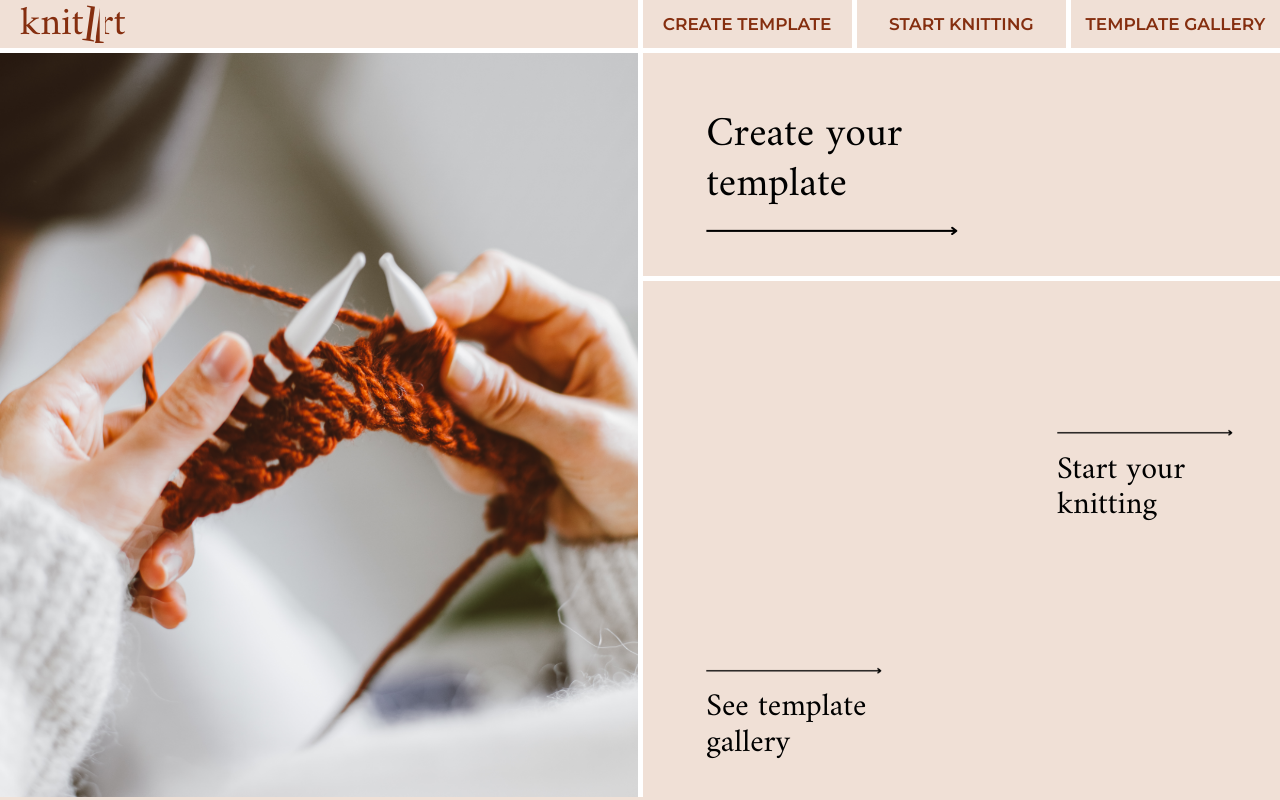
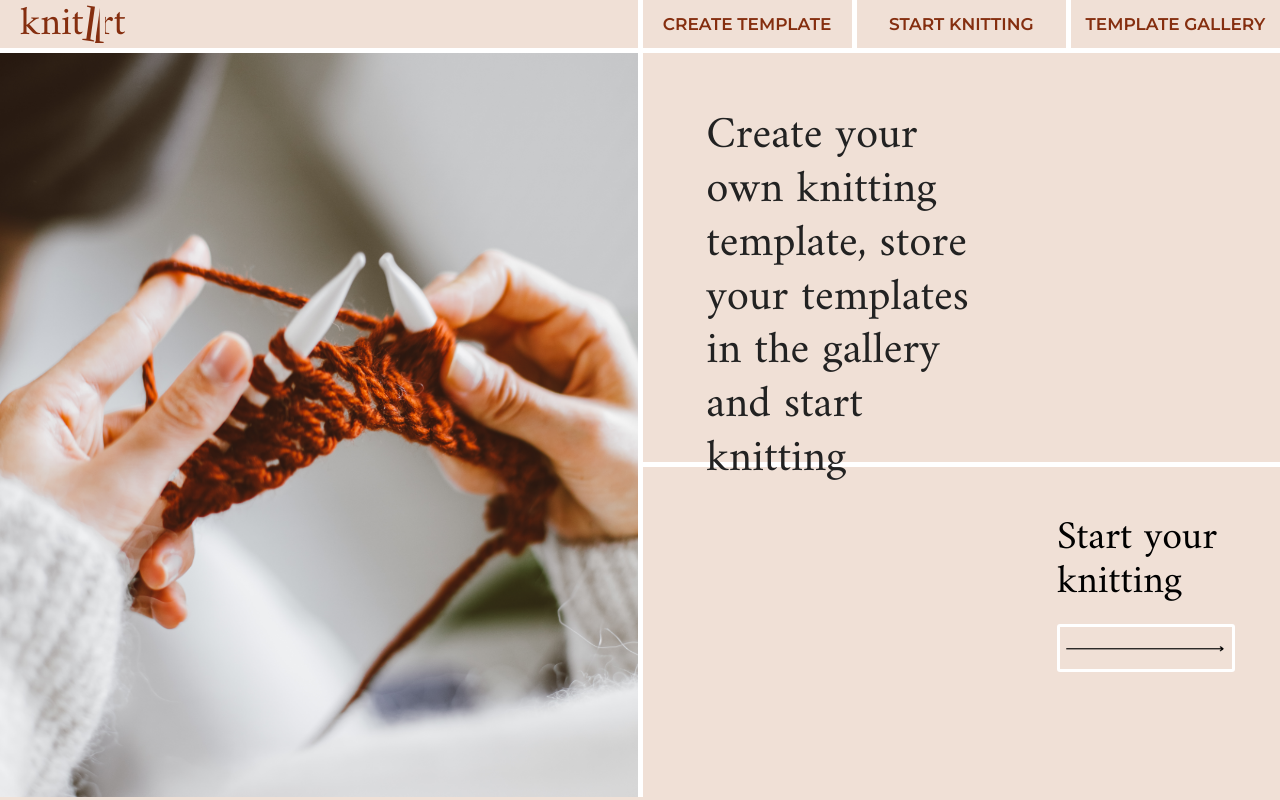
Before and after one commit to GabCzek/KnitArt, a React (Create React App) app: page / in a window 1280 px wide. Built offline with nearby package versions, Linux system fonts and the light colour scheme; no server answers; the database is empty; a web font is replaced by a local one.

Commit message:
fireabase change, home view changed

```diff
--- a/src/App.scss
+++ b/src/App.scss
@@ -1,5 +1,5 @@
-@import "general/reset.scss";
-@import "general/variables.scss";
+@import "styles/reset.scss";
+@import "styles/variables.scss";
 @import "dashboard/dashboard.scss";
 @import "mobile/mobile.scss";
 @import "home/home.scss";
--- a/src/firebase.js
+++ b/src/firebase.js
@@ -3,12 +3,12 @@ import { collection, getFirestore } from "firebase/firestore";
 import { getStorage } from "firebase/storage";
 
 const firebaseConfig = {
-  apiKey: "AIzaSyDuV36FLI0nsZT_4ET6RemgmFhVu1-Qukw",
-  authDomain: "knitart-c38ed.firebaseapp.com",
-  projectId: "knitart-c38ed",
-  storageBucket: "knitart-c38ed.appspot.com",
-  messagingSenderId: "949312244882",
-  appId: "1:949312244882:web:62f082ab70d81eef5faa4b",
+  apiKey: "AIzaSyDxWIVyilzoMEaXcboDiD-TH5MqDl1XJoo",
+  authDomain: "knitart-432d6.firebaseapp.com",
+  projectId: "knitart-432d6",
+  storageBucket: "knitart-432d6.appspot.com",
+  messagingSenderId: "566278852449",
+  appId: "1:566278852449:web:e2fbf95d0d329d5e79bf20"
 };
 
 const app = initializeApp(firebaseConfig);
--- a/src/home/Home.js
+++ b/src/home/Home.js
@@ -7,28 +7,22 @@ const Home = () => {
       <div className="main-container">
         <div className="home-content">
           <div className="home-img"></div>
-          <nav className="home-links">
+          <div className="home-links">
             <div className="home-link">
-              <Link to="/template" className="link">
-                <h1>Create your template</h1>
-              </Link>
+                <h1>Create your own knitting template, store your templates in the gallery and start knitting</h1>
             </div>
             <div className="secondary-links">
               <Link
-                to="/show-template"
+                to="/template"
                 className="link secondary-link secondary-link-right"
               >
-                <div>
-                  <h2>Start your knitting</h2>
-                </div>
-              </Link>
-              <Link to="/template-gallery" className="link secondary-link">
-                <div>
-                  <h2>See template gallery</h2>
-                </div>
+                <h2>Start your knitting</h2>
+                <button>
+                <div className="secondary-link-arrow-img"></div>
+                </button>
               </Link>
             </div>
-          </nav>
+          </div>
         </div>
       </div>
     </div>
--- a/src/home/home.scss
+++ b/src/home/home.scss
@@ -22,29 +22,18 @@
   }
 
   &-link {
-    height: 30%;
+    height: 55%;
     width: 100%;
     font-family: $header-font;
     border-bottom: $accent-border-desktop;
 
     h1 {
       display: block;
-      width: 40%;
-      font-size: 2.6em;
+      width: 45%;
+      font-size: 2.8em;
       font-weight: normal;
       padding: 9% 30% 0 10%;
       line-height: 1.2;
-
-      &:after {
-        content: "";
-        display: block;
-        background: url("../images/arrow1.png");
-        background-position: center;
-        background-repeat: no-repeat;
-        background-size: 100% auto;
-        width: 100%;
-        height: 40px;
-      }
     }
 
     @include laptop {
@@ -67,16 +56,15 @@
   display: flex;
   flex-direction: column;
   justify-content: center;
-  height: 65%;
+  height: 35%;
 }
 
 .secondary-link {
   justify-self: end;
   font-family: $header-font;
-  font-size: 2em;
+  font-size: 2.5em;
   width: 35%;
   margin-left: 10%;
-  margin-top: 20%;
 
   @include laptop {
     font-size: 1.5em;
@@ -86,17 +74,21 @@
     display: block;
     line-height: 1.1;
     margin-right: 0.8em;
+    margin-bottom: 0.5em;
+  }
 
-    &:before {
-      content: "";
-      display: block;
-      background: url("../images/arrow1.png");
-      background-position: center;
-      background-repeat: no-repeat;
-      background-size: 100% auto;
-      width: 90%;
-      height: 40px;
-    }
+  & button {
+    background-color: $background-color;
+    border: 3px solid #fff;
+    border-radius: 3px;
+  }
+
+  &-arrow-img {
+    background: no-repeat center url("../images/arrow1.png");
+    display: block;
+    background-size: 100% auto;
+    width: 160px;
+    height: 40px;
   }
 
   &-right {
```
Also changed, not shown: src/styles/reset.scss (renamed from src/general/reset.scss), src/styles/variables.scss (renamed from src/general/variables.scss).
